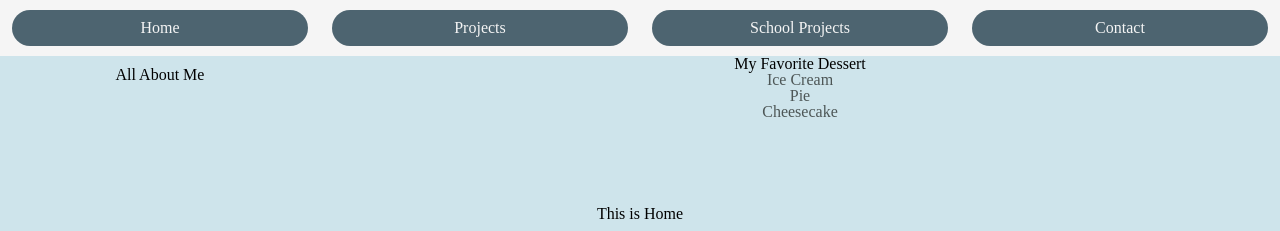
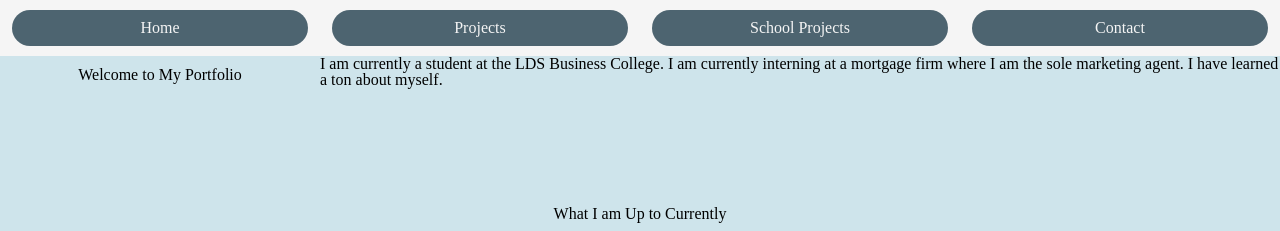
Before and after one commit to sydneykallio/portfolio, a plain HTML site: page index.html in a window 1280 px wide. Shown: the top 231 px of the page. Drawn offline with Linux system fonts and the light colour scheme; a web font is replaced by a local one.

Commit message:
refresh site

```diff
--- a/index.html
+++ b/index.html
@@ -21,19 +21,16 @@
 
       <div class="col-1-4 border">
           <header>
-              <h1>All About Me</h1>
+              <h1>Welcome to My Portfolio</h1>
             </header>
       </div>
       <div class="col-3-4 border">
-          <h3>My Favorite Dessert</h3>
-          <ol>
-            <li>Ice Cream</li>
-            <li>Pie</li>
-            <li>Cheesecake</li>
-          </ol>
+          <body>
+            I am currently a student at the LDS Business College. I am currently interning at a mortgage firm where I am the sole marketing agent. I have learned a ton about myself.
+          </body>
       </div>
 
-    <h1>This is Home</h1>
+    <h1>What I am Up to Currently</h1>
     <img
       class="logo-image"
       src="forthewebsite.jpg"
```
Also changed, not shown: contact.html (+5 -0 lines).
